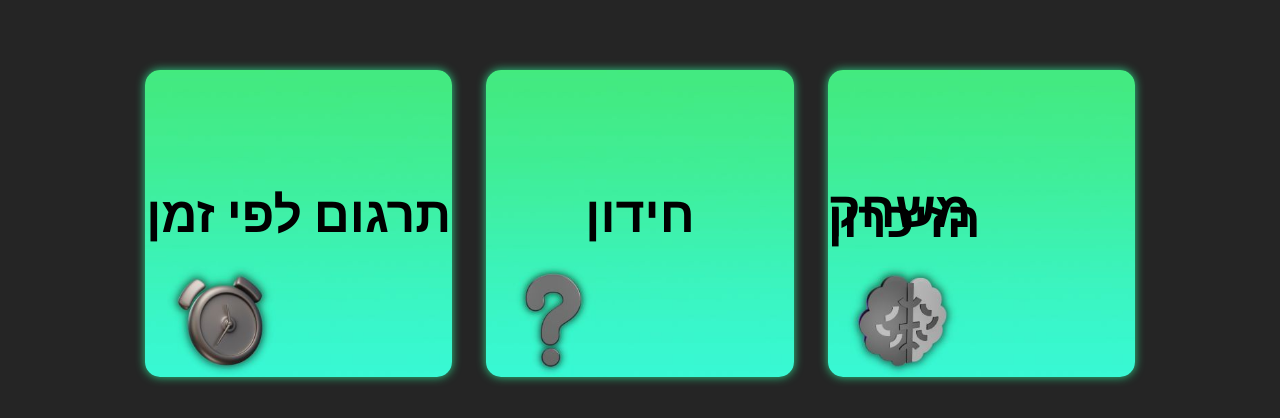
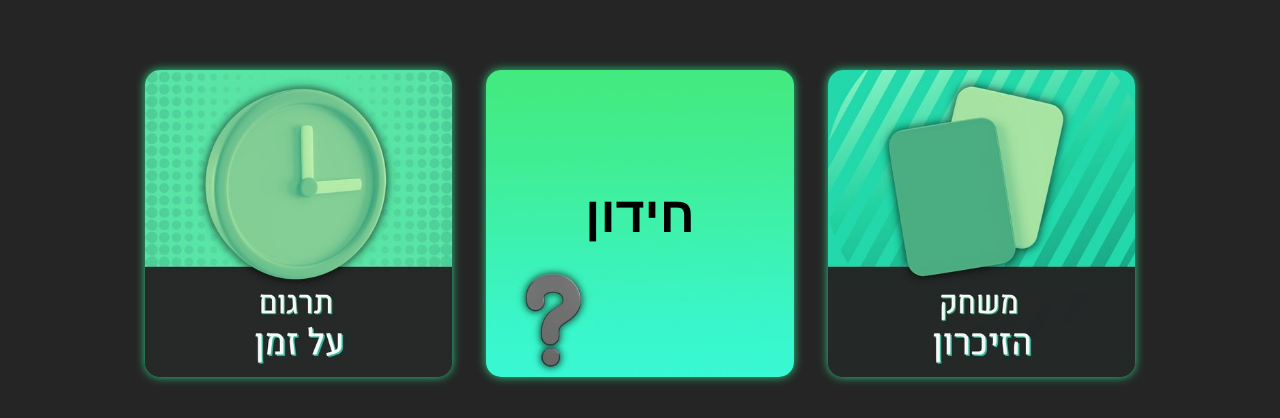
Before and after one commit to Click-Learn/Click-Learn-App, a React (Create React App) app: page /games in a window 1280 px wide. Shown: the part 382-800 px from the top of the page. Built offline with nearby package versions, Linux system fonts and the light colour scheme; no server answers.

Commit message:
change games photos

```diff
--- a/src/Components/Layout/Main/Dashboard/Games/Games.tsx
+++ b/src/Components/Layout/Main/Dashboard/Games/Games.tsx
@@ -3,6 +3,8 @@ import "./Games.css";
 import translateWithTimePhoto from './translate-with-time-photo.jpg';
 import memoryGamePhoto from './memory-game-photo.jpg';
 import quizGamePhoto from './quiz-game-photo.jpg';
+import newMemoryGame from './memory-game2.jpg';
+import translatebyTime from './translateByTime.jpg';
 import { servicesFunctions } from "../../../../../Services/ServicesFunctions";
 import { toastsFunctions } from "../../../../../Services/ToastFunctions";
 
@@ -31,8 +33,8 @@ function Games(): JSX.Element {
 
             <div className="games_container">
                 <div className="game_box" onClick={() => navigate("/TranslateWithTimer")}>
-                    <img src={translateWithTimePhoto} alt="" />
-                    <p className="game_name">תרגום לפי זמן</p>
+                    <img src={translatebyTime} alt="" />
+                    {/* <p className="game_name">תרגום לפי זמן</p> */}
                     <span>עם המילים שלך</span>
                 </div>
 
@@ -43,8 +45,8 @@ function Games(): JSX.Element {
                 </div>
 
                 <div className="game_box " onClick={handleMemoryGameClick}>
-                    <img src={memoryGamePhoto} alt=""  />
-                    <p className="game_name">משחק הזיכרון</p>
+                    <img src={newMemoryGame} alt=""  />
+                    {/* <p className="game_name">משחק הזיכרון</p> */}
                     <span>עם המילים שלך</span>
                 </div>
             </div>
```
Also changed, not shown: src/Components/Layout/Main/Dashboard/Games/memory-game2.jpg (added), src/Components/Layout/Main/Dashboard/Games/translateByTime.jpg (added).
